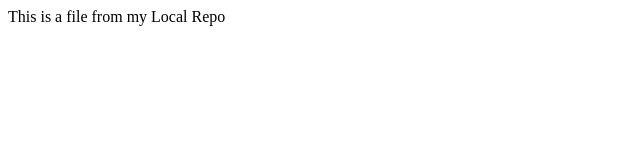
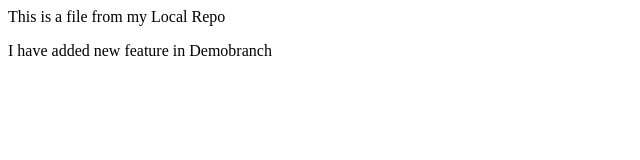
Before and after one commit to Amritjagyasi/AmritjLocal2Remote, a plain HTML site: page index.html in a window 1280 px wide. Shown: the whole page, without its empty margins (0-640 px from the left). Drawn offline with Linux system fonts and the light colour scheme.

Commit message:
demo branch updated

```diff
--- a/index.html
+++ b/index.html
@@ -1 +1,2 @@
 <p>This is a file from my Local Repo</p>
+<p>I have added new feature in Demobranch</p>
```
